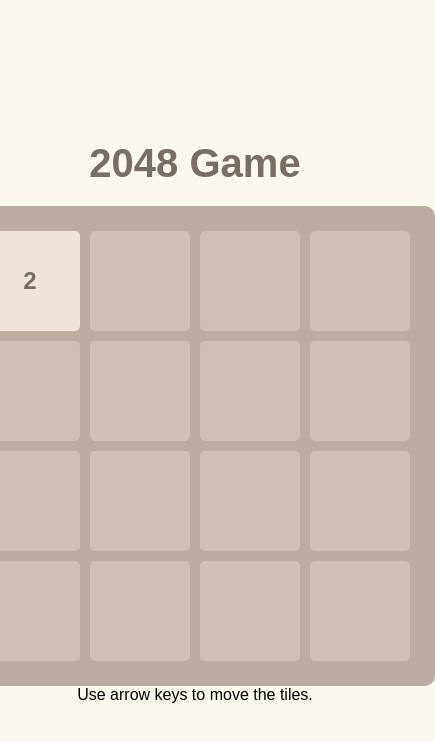
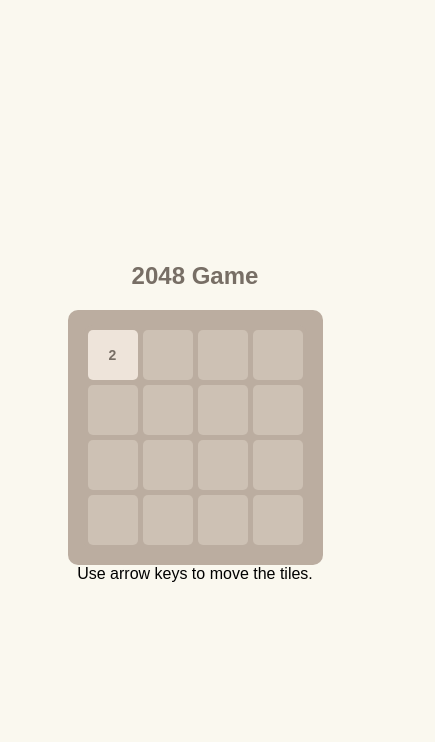
Before and after one commit to Pytlovanyi/2048-Game, a plain HTML site: page index.html in a window 390 px wide. Shown: the whole page, 435 px wide, since content can reach past the window. Drawn offline with Linux system fonts and the light colour scheme.

Commit message:
game 2048 add mobile responsible

```diff
--- a/index.html
+++ b/index.html
@@ -20,6 +20,7 @@
         align-items: center;
         justify-content: center;
         height: 100vh;
+        padding: 10px;
       }
 
       h1 {
@@ -102,6 +103,45 @@
         background: #edc22e;
         color: #fff;
       }
+
+      /* Адаптація для мобільних пристроїв */
+      @media (max-width: 600px) {
+        h1 {
+          font-size: 2rem;
+        }
+
+        #game-board {
+          grid-template-columns: repeat(4, 70px);
+          grid-template-rows: repeat(4, 70px);
+          gap: 5px;
+          padding: 5px;
+        }
+
+        .tile {
+          width: 70px;
+          height: 70px;
+          font-size: 18px;
+        }
+      }
+
+      @media (max-width: 400px) {
+        h1 {
+          font-size: 1.5rem;
+        }
+
+        #game-board {
+          grid-template-columns: repeat(4, 50px);
+          grid-template-rows: repeat(4, 50px);
+          gap: 5px;
+          padding: 5px;
+        }
+
+        .tile {
+          width: 50px;
+          height: 50px;
+          font-size: 14px;
+        }
+      }
     </style>
   </head>
   <body>
```
